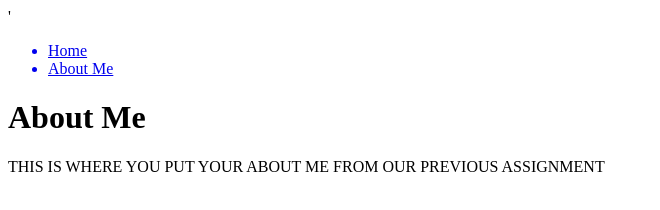
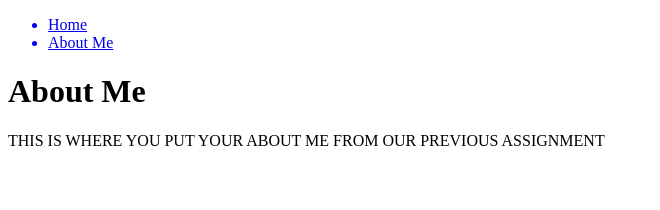
Before and after one commit to CCPS356116/CCPS356116.github.io, a plain HTML site: page aboutme.html in a window 1280 px wide. Shown: the whole page, without its empty margins (0-660 px from the left). Drawn offline with Linux system fonts and the light colour scheme.

Commit message:
Update aboutme.html

```diff
--- a/aboutme.html
+++ b/aboutme.html
@@ -2,7 +2,7 @@
 <html>
   <head>
     <title>All About Me</title>
-    '<link rel="stylesheet" href="./style.css" type="text/css">
+    <link rel="stylesheet" href="./style.css" type="text/css">
   </head>
   <header>
     <nav>
```
